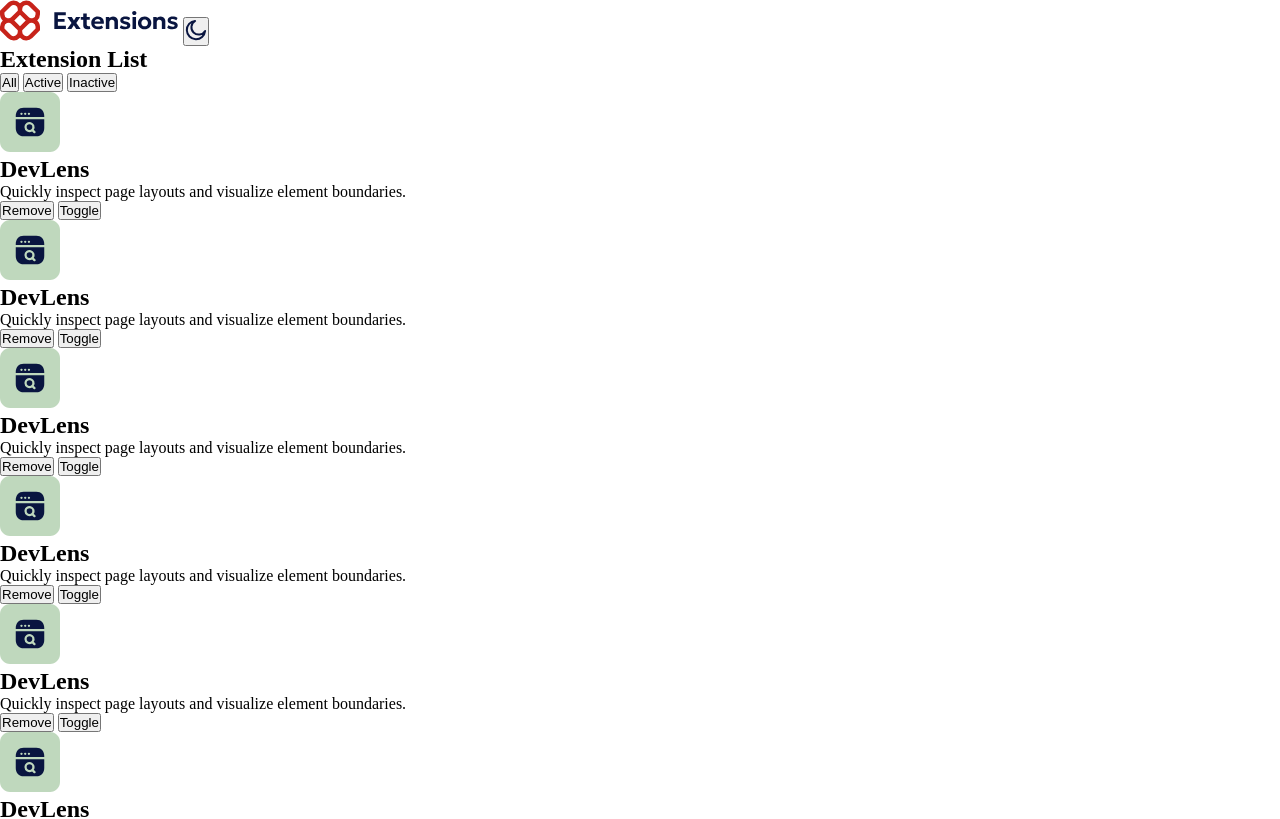
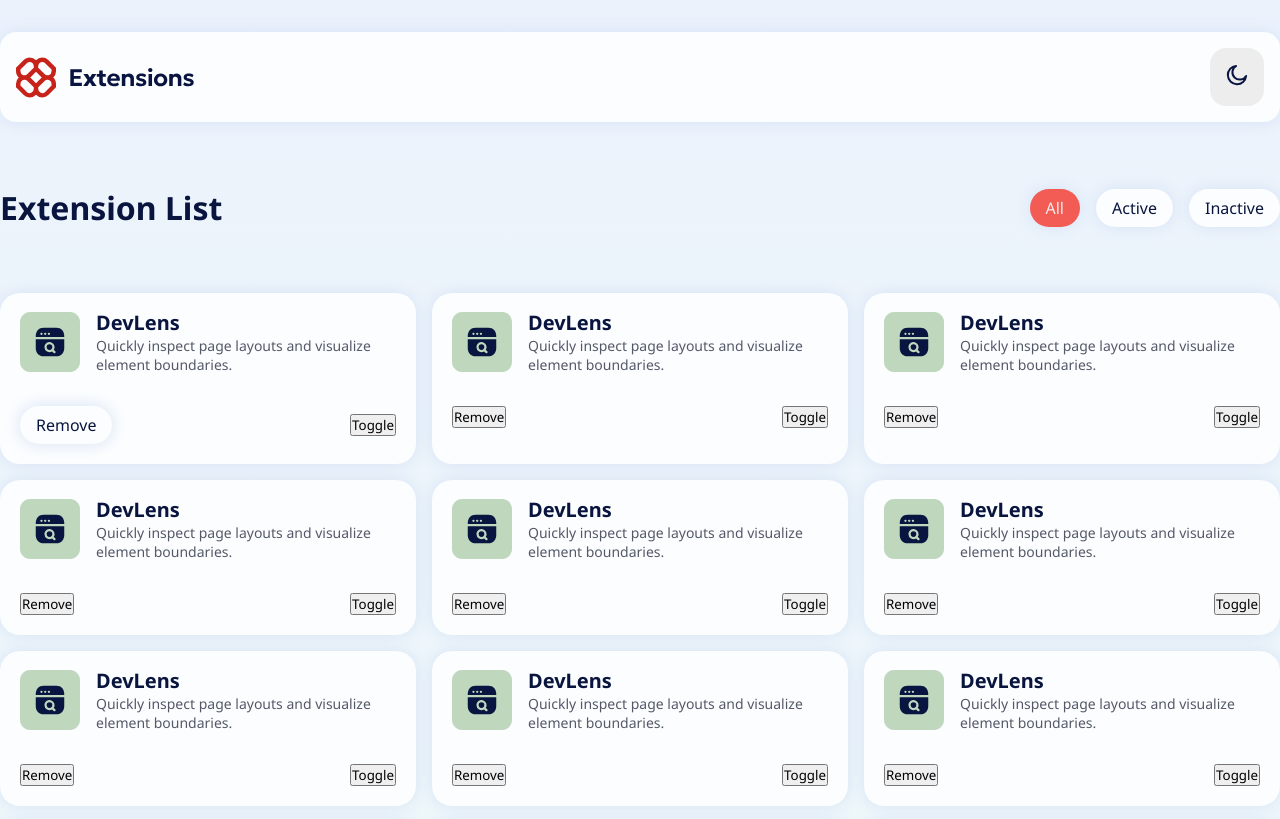
Before and after one commit to wagnnermorais/FEM-Browser-Extension-Manager-UI, a website built with Vite: page index.html in a window 1280 px wide. Shown: the top 819 px of the page. Built offline with nearby package versions, Linux system fonts and the light colour scheme.

Commit message:
feat: create initial styles

```diff
--- a/src/styles/index.css
+++ b/src/styles/index.css
@@ -25,4 +25,122 @@
   margin: 0;
   padding: 0;
   box-sizing: border-box;
+  font-family: var(--main-font);
+  text-decoration: none;
+  list-style: none;
 }
+
+body {
+  background: var(--gradient-light);
+}
+
+#app {
+  margin: 0 auto;
+  width: 100%;
+  max-width: 1440px;
+  min-height: 100vh;
+}
+
+header {
+  display: flex;
+  justify-content: space-between;
+  align-items: center;
+  margin: 2rem 0;
+  padding: 1rem;
+  background: var(--neutral-0);
+  border: none;
+  border-radius: 1rem;
+  box-shadow: 0 0 1rem var(--neutral-200);
+}
+
+.theme-toggle {
+  padding: 1rem;
+  background: var(--neutral-100);
+  border: none;
+  border-radius: 1rem;
+  cursor: pointer;
+}
+
+.section-header {
+  display: flex;
+  justify-content: space-between;
+  align-items: center;
+  margin: 4rem 0;
+}
+
+.extension-heading {
+  font-size: calc(var(--main-font-size) * 2);
+  color: var(--neutral-900);
+}
+
+.filter-buttons {
+  display: flex;
+  gap: 1rem;
+}
+
+.filter-button {
+  padding: 0.5rem 1rem;
+  font-size: var(--main-font-size);
+  font-weight: var(--normal-weight);
+  color: var(--neutral-900);
+  background: var(--neutral-0);
+  border: none;
+  border-radius: 1.5rem;
+  box-shadow: 0 0 1rem var(--neutral-200);
+  cursor: pointer;
+}
+
+.active {
+  color: var(--neutral-100);
+  background: var(--red-400);
+}
+
+main {
+  display: grid;
+  grid-template-columns: repeat(3, 1fr);
+  gap: 1rem;
+  margin: 2rem 0;
+}
+
+.extension-box {
+  padding: 1rem 1.25rem;
+  background: var(--neutral-0);
+  border-radius: 1.25rem;
+  box-shadow: 0 0 1rem var(--neutral-200);
+}
+
+.extension-header {
+  display: flex;
+  align-items: center;
+  justify-content: space-between;
+  gap: 1rem;
+}
+
+.extension-header h2 {
+  font-size: calc(var(--main-font-size) * 1.25);
+  color: var(--neutral-900);
+}
+
+.extension-header p {
+  font-size: calc(var(--main-font-size) - 2px);
+  color: var(--neutral-600);
+}
+
+.extension-footer {
+  display: flex;
+  justify-content: space-between;
+  align-items: center;
+  margin: 2rem 0 0.25rem;
+}
+
+.remove-button {
+  padding: 0.5rem 1rem;
+  font-size: var(--main-font-size);
+  font-weight: var(--normal-weight);
+  color: var(--neutral-900);
+  background: var(--neutral-0);
+  border: none;
+  border-radius: 1.5rem;
+  box-shadow: 0 0 1rem var(--neutral-200);
+  cursor: pointer;
+}
```
